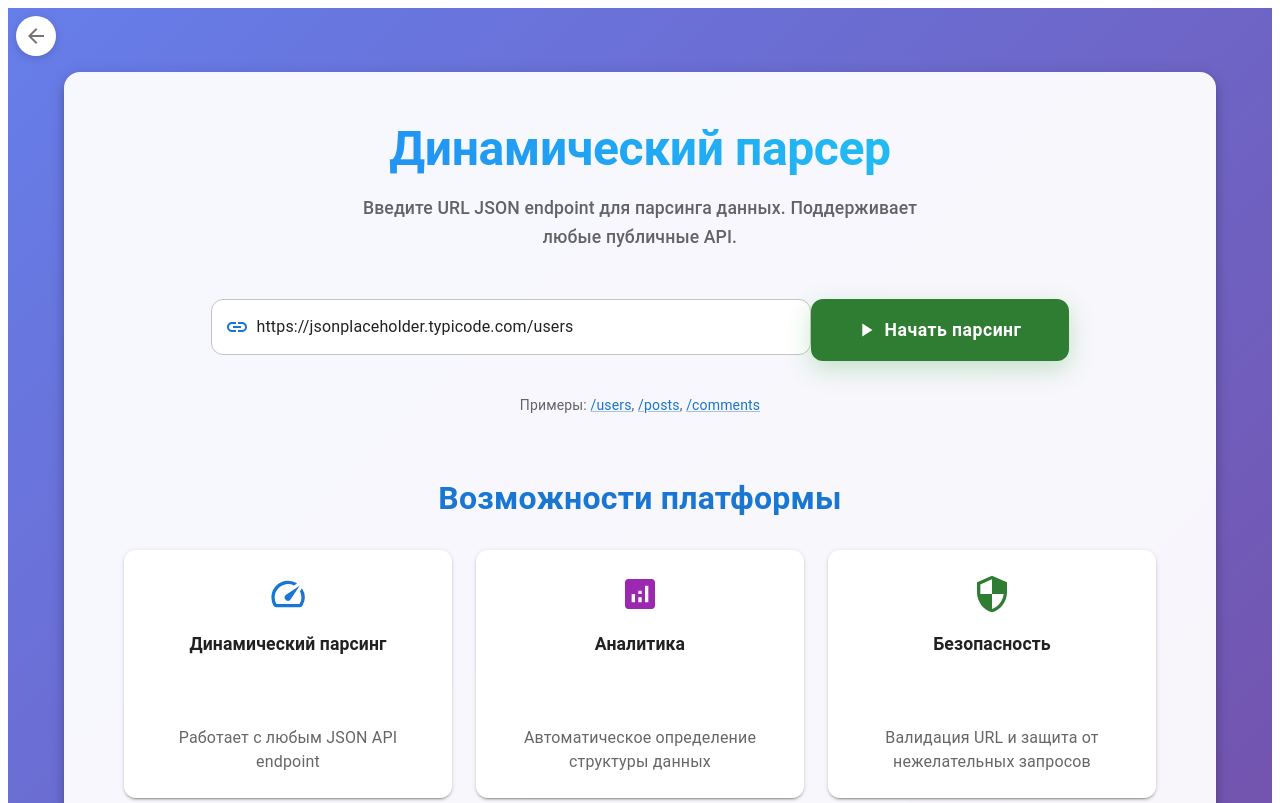
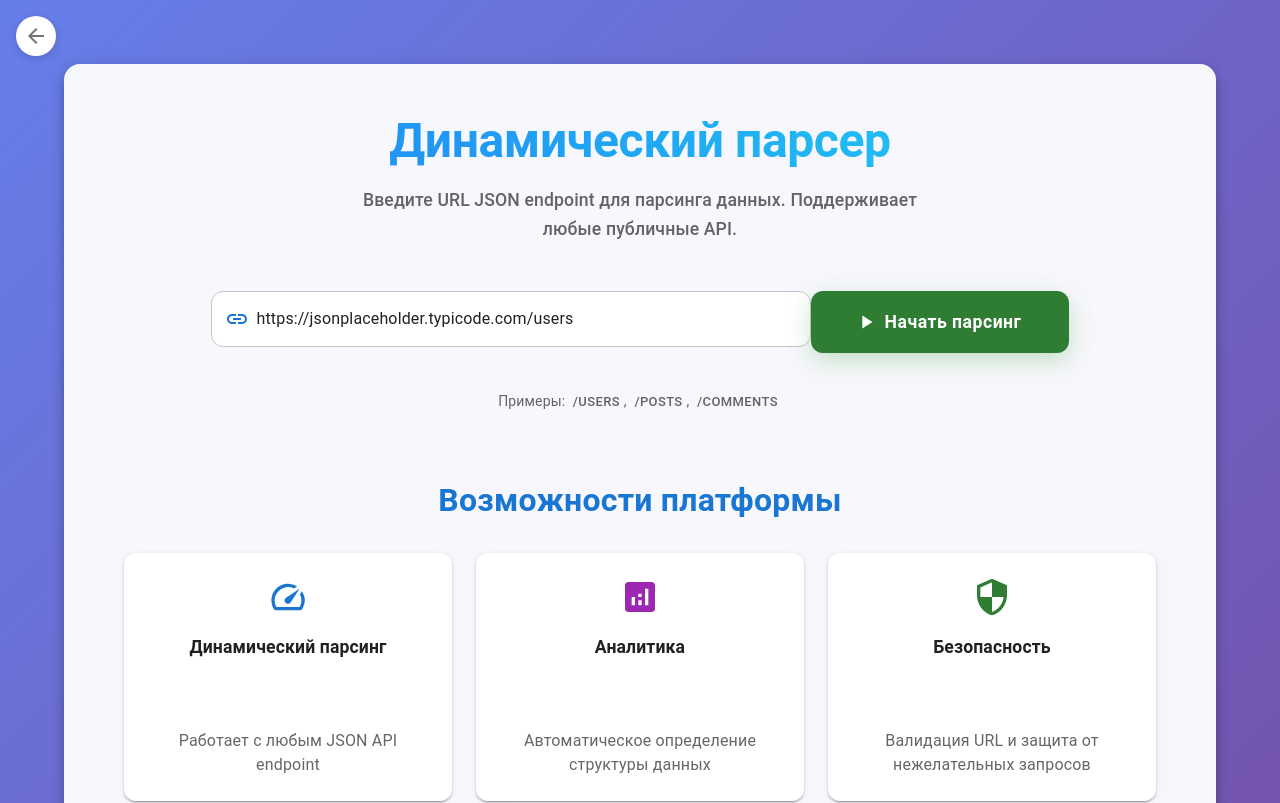
Before and after one commit to From-Sochi/Parser, a Next.js app in the folder avito-parser-app/: page /dashboard in a window 1280 px wide. Shown: the top 803 px of the page. Built offline with nearby package versions, Linux system fonts and the light colour scheme; sample sign-in values are in the browser's storage.

Commit message:
заменил линки в dashboards на кнопки чтобы не прыгали при нажатии

```diff
--- a/avito-parser-app/pages/dashboard.js
+++ b/avito-parser-app/pages/dashboard.js
@@ -1,4 +1,4 @@
-import { useState } from 'react';
+import { useState, useEffect } from 'react';
 import { useRouter } from 'next/router';
 import axios from 'axios';
 import { withAuth } from '../components/withAuth';
@@ -40,6 +40,17 @@ function Dashboard() {
     const theme = useTheme();
     const isMobile = useMediaQuery(theme.breakpoints.down('sm'));
 
+    // КОСТЫЛЬ- Убрал марджин у body
+    useEffect(() => {
+        document.body.style.padding = '0';
+        document.body.style.margin = '0';
+
+        return () => {
+            document.body.style.padding = '';
+            document.body.style.margin = '';
+        };
+    }, []);
+
     const features = [
         {
             icon: <Speed sx={{ fontSize: 40, color: 'primary.main' }} />,
@@ -59,7 +70,7 @@ function Dashboard() {
         {
             icon: <DataArray sx={{ fontSize: 40, color: 'info.main' }} />,
             title: 'Умный экспорт',
-            description: 'Динамические заголовки в Excel'
+            description: 'Динамические заголовки и экспорт в Excel'
         }
     ];
 
@@ -233,17 +244,32 @@ function Dashboard() {
 
                                 <Typography variant="body2" color="text.secondary" sx={{ mt: 2 }}>
                                     Примеры: {' '}
-                                    <Link href="#" onClick={() => setUrl('https://jsonplaceholder.typicode.com/users')}>
+                                    <Button
+                                        variant="text"
+                                        size="small"
+                                        onClick={() => setUrl('https://jsonplaceholder.typicode.com/users')}
+                                        sx={{ minWidth: 'auto', p: 0.5, color: 'text.secondary' }}
+                                    >
                                         /users
-                                    </Link>
+                                    </Button>
                                     {', '}
-                                    <Link href="#" onClick={() => setUrl('https://jsonplaceholder.typicode.com/posts')}>
+                                    <Button
+                                        variant="text"
+                                        size="small"
+                                        onClick={() => setUrl('https://jsonplaceholder.typicode.com/posts')}
+                                        sx={{ minWidth: 'auto', p: 0.5, color: 'text.secondary' }}
+                                    >
                                         /posts
-                                    </Link>
+                                    </Button>
                                     {', '}
-                                    <Link href="#" onClick={() => setUrl('https://jsonplaceholder.typicode.com/comments')}>
+                                    <Button
+                                        variant="text"
+                                        size="small"
+                                        onClick={() => setUrl('https://jsonplaceholder.typicode.com/comments')}
+                                        sx={{ minWidth: 'auto', p: 0.5, color: 'text.secondary' }}
+                                    >
                                         /comments
-                                    </Link>
+                                    </Button>
                                 </Typography>
                             </Box>
 
```
Also changed, not shown: avito-parser-app/pages/login.js (+12 -0 lines), avito-parser-app/pages/register.js (+13 -0 lines), avito-parser-app/pages/results.js (+13 -1 lines). Lines whose indentation alone changed are shown as unchanged.
